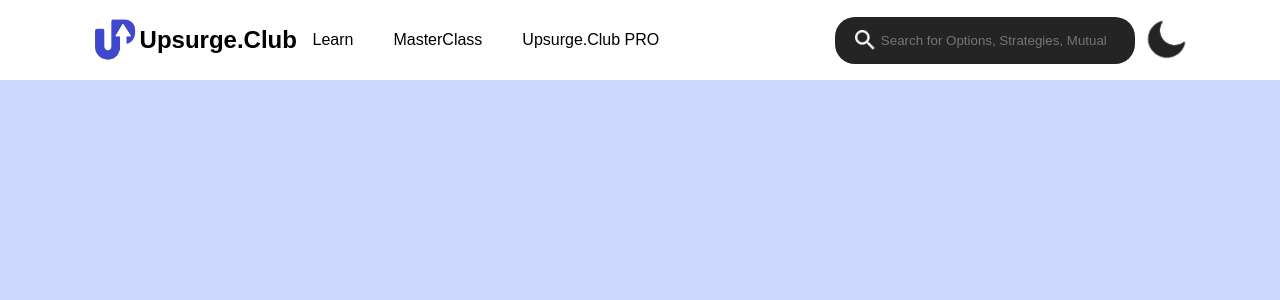
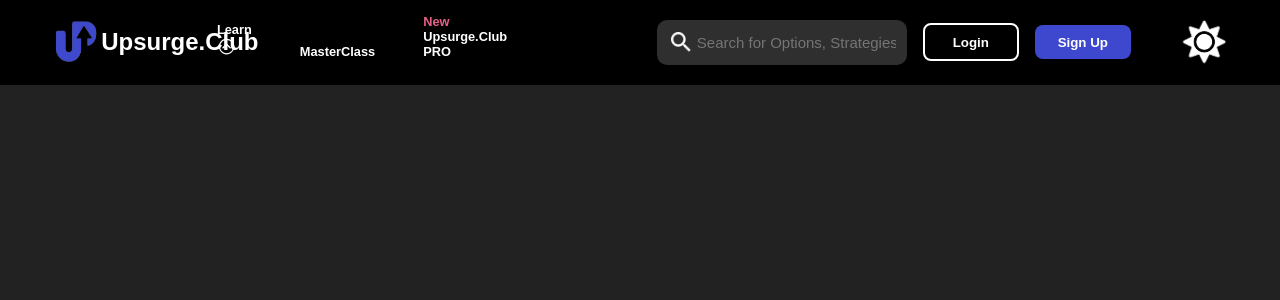
Before and after one commit to Vishesh1903/navbar, a React (Vite) app in the folder public/upsurge-navbar/: page / in a window 1280 px wide. Shown: the top 300 px of the page. Built offline with nearby package versions, Linux system fonts and the light colour scheme.

Commit message:
Styling the Navbar

```diff
--- a/public/upsurge-navbar/package.json
+++ b/public/upsurge-navbar/package.json
@@ -11,7 +11,8 @@
   },
   "dependencies": {
     "react": "^18.2.0",
-    "react-dom": "^18.2.0"
+    "react-dom": "^18.2.0",
+    "react-icons": "^5.0.1"
   },
   "devDependencies": {
     "@types/react": "^18.2.64",
--- a/public/upsurge-navbar/src/App.jsx
+++ b/public/upsurge-navbar/src/App.jsx
@@ -2,7 +2,7 @@ import React, { useState } from 'react'
 import Navbar from './components/Navbar/Navbar'
 
 const App = () => {
-  const [theme, setTheme] = useState('light');
+  const [theme, setTheme] = useState('dark');
 
   return (
     <div className={`container ${theme}`}>
--- a/public/upsurge-navbar/src/components/Navbar/Navbar.css
+++ b/public/upsurge-navbar/src/components/Navbar/Navbar.css
@@ -1,79 +1,142 @@
-.navbar{
+.navbar {
     width: 100%;
-    display:flex;
+    display: flex;
     align-items: center;
     justify-content: space-between;
     background: #fff;
-    padding: 15px 7%;
+    padding: 14px 4%;
     transition: 0.5s;
+    gap: 3rem;
 }
-.logo{
-    display:flex;
-    align-items:center;
+
+.logo {
+    display: flex;
+    align-items: center;
     justify-content: space-between;
-    margin-right: -160px;
+    width: 10%;
 }
-.logo-img{
+
+.logo-img {
     height: 50px;
+    width: 50px;
+    cursor: pointer;
+}
+
+.logo>ul {
+    flex: 1;
+    list-style: none;
+    text-align: center;
+}
+
+ul li {
+    display: inline-block;
+    margin: 10px 20px;
+    font-size: 16px;
+    cursor: pointer;
+    font-weight: 600;
+}
+.arrow-div{
+    align-items: center;
+
+}
+.arrow{
+    font-size: 1.2rem;
+}
+
+.toggle-icon {
     width: 50px;
     cursor: pointer;
 
 }
 
+.search-box {
+    display: flex;
+    width: 250px;
+    align-items: center;
+    background: #fff;
+    padding: 8px 14px;
+    border-radius: 10px;
+}
 
-.logo > ul{
-    flex: 1;
-    list-style: none;
-    text-align: center;
-}
-ul li{
-    display: inline-block;
-    margin: 10px 20px;
-    font-size: 16px;
-    cursor: pointer;
-}
-.toggle-icon{
-   width: 50px;
-   cursor:pointer;
-
-}
-.search-box{
-    display:flex;
-    width: 300px;
-    align-items: center;
-    background: #242424;
-    padding: 10px 20px;
-    margin-right: -150px;
-    border-radius: 20px;
-}
-.search-box input{
+.search-box input {
     flex: 1;
     padding: 6px;
     background: transparent;
     border: 0;
     outline: 0;
     color: white;
-    font-sie: 18px;
+    font-size: 15px;
     max-width: 300px;
 }
-.search-box input:: placeholder{
-    color: #fff;
 
-}
-.search-box img{
+.search-box img {
     width: 20px;
     cursor: pointer;
 }
-.dark .navbar{
+
+.dark .navbar {
     background: #000;
     color: #fff;
 }
-.dark .search-box{
-    background: #fff;
+
+.dark .search-box {
+    background: #2f2f2f;
 }
-.dark .search-box input{
-    color: #222;
+
+.dark .search-box input {
+    color: #fff;
 }
-.dark .search-box input::placeholder{
-    color: #222;
+
+/* .dark .search-box input::placeholder {
+    color: #fff;
+} */
+
+.btns {
+    padding: 10% 10%;
+    width: 6rem;
+    cursor: pointer;
 }
+
+.navlinks {
+    display: flex;
+    gap: 3rem;
+    align-items: flex-end;
+    margin-right: 5rem;
+    font-weight: 600;
+    font-size: 0.8rem;
+    padding-bottom: 1%;
+}
+
+.search-box-div {
+    display: flex;
+    gap: 1rem;
+    align-items: center;
+}
+.login{
+    background:#000;
+    color:white;
+    border-radius: 0.5rem;
+    font-weight:600;
+    border: 2px solid white;
+}
+.login:hover{
+    background:white;
+    color: #000;
+    transition:0.2s;
+}
+.sign-up{
+    background: #3e48ce;
+    color: #fff;
+    border: none;
+    border-radius: 0.5rem;
+    font-weight: 600;
+}
+/* .pro-container{
+    display: flex;
+    flex-direction:column;
+    align-items: flex-start;
+
+} */
+.new-pro{
+    color:#e5618a;
+}
--- a/public/upsurge-navbar/src/components/Navbar/Navbar.jsx
+++ b/public/upsurge-navbar/src/components/Navbar/Navbar.jsx
@@ -5,33 +5,60 @@ import search_icon_light from "../../assets/search-w.png";
 import search_icon_dark from "../../assets/search-b.png";
 import toggle_light from "../../assets/night.png";
 import toggle_dark from "../../assets/day.png";
-const Navbar = ({theme, setTheme}) => {
+import { IoIosArrowDropup } from "react-icons/io";
 
-    const toggle_mode = () =>{
-        setTheme(theme === 'light' ? 'dark' : 'light');
-    }
+const Navbar = ({ theme, setTheme }) => {
+  const toggle_mode = () => {
+    setTheme(theme === "light" ? "dark" : "light");
+  };
   return (
     <div className="navbar">
       <div className="logo">
         <img src={logo} alt="" className="logo-img" />
         <h2>Upsurge.Club</h2>
       </div>
-      <ul>
-        <li>Learn</li>
-        <li>MasterClass</li>
-        <li>Upsurge.Club PRO</li>
-      </ul>
 
-      <div className="search-box">
-        <img src={theme == 'light'?search_icon_light : search_icon_dark} alt="" />
-        <input
-          type="text"
-          placeholder="Search for Options, Strategies, Mutual Fund ..."
-        />
+      <div className="navlinks">
+        <div>
+          <div className="arrow-div">Learn</div>
+          <div>
+            <IoIosArrowDropup className="arrow" />
+          </div>
+        </div>
 
+        <div>MasterClass</div>
+        <div className="pro-container">
+          <div className="new-pro">New</div>
+          <div>Upsurge.Club PRO</div>
+        </div>
       </div>
 
-      <img onClick={() => {toggle_mode();}} src={theme == 'light'?toggle_light : toggle_dark} alt="" className="toggle-icon" />
+      <div className="search-box-div">
+        <div className="search-box">
+          <img src={search_icon_light} alt="" />
+          <input
+            type="text"
+            placeholder="Search for Options, Strategies, Mutual Funds..."
+          />
+        </div>
+
+        <div>
+          <button className="btns login">Login</button>
+        </div>
+
+        <div>
+          <button className="btns sign-up">Sign Up</button>
+        </div>
+      </div>
+
+      <img
+        onClick={() => {
+          toggle_mode();
+        }}
+        src={theme == "light" ? toggle_light : toggle_dark}
+        alt=""
+        className="toggle-icon"
+      />
     </div>
   );
 };
```
Also changed, not shown: 1 other file (tests, documents, lock files or other folders).
